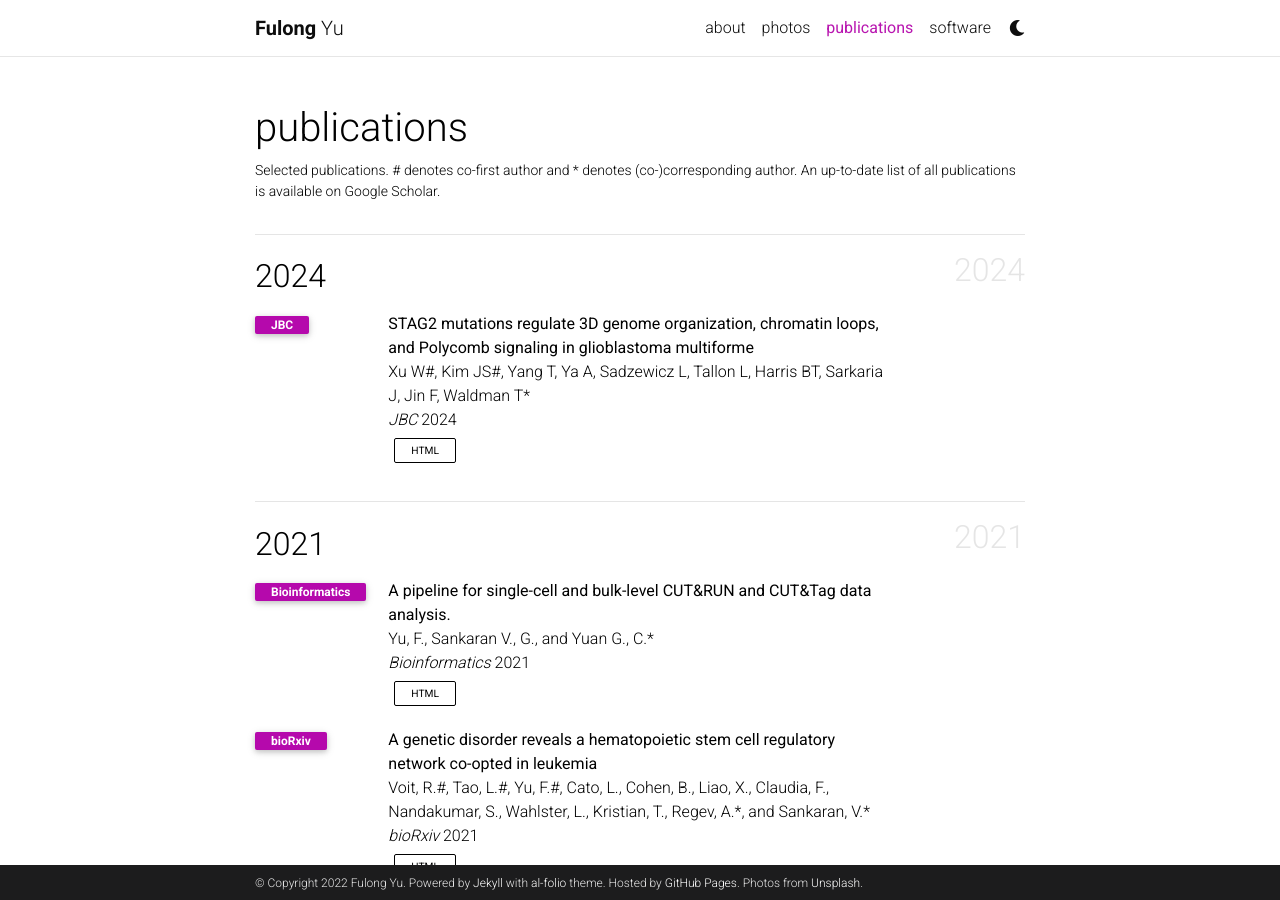
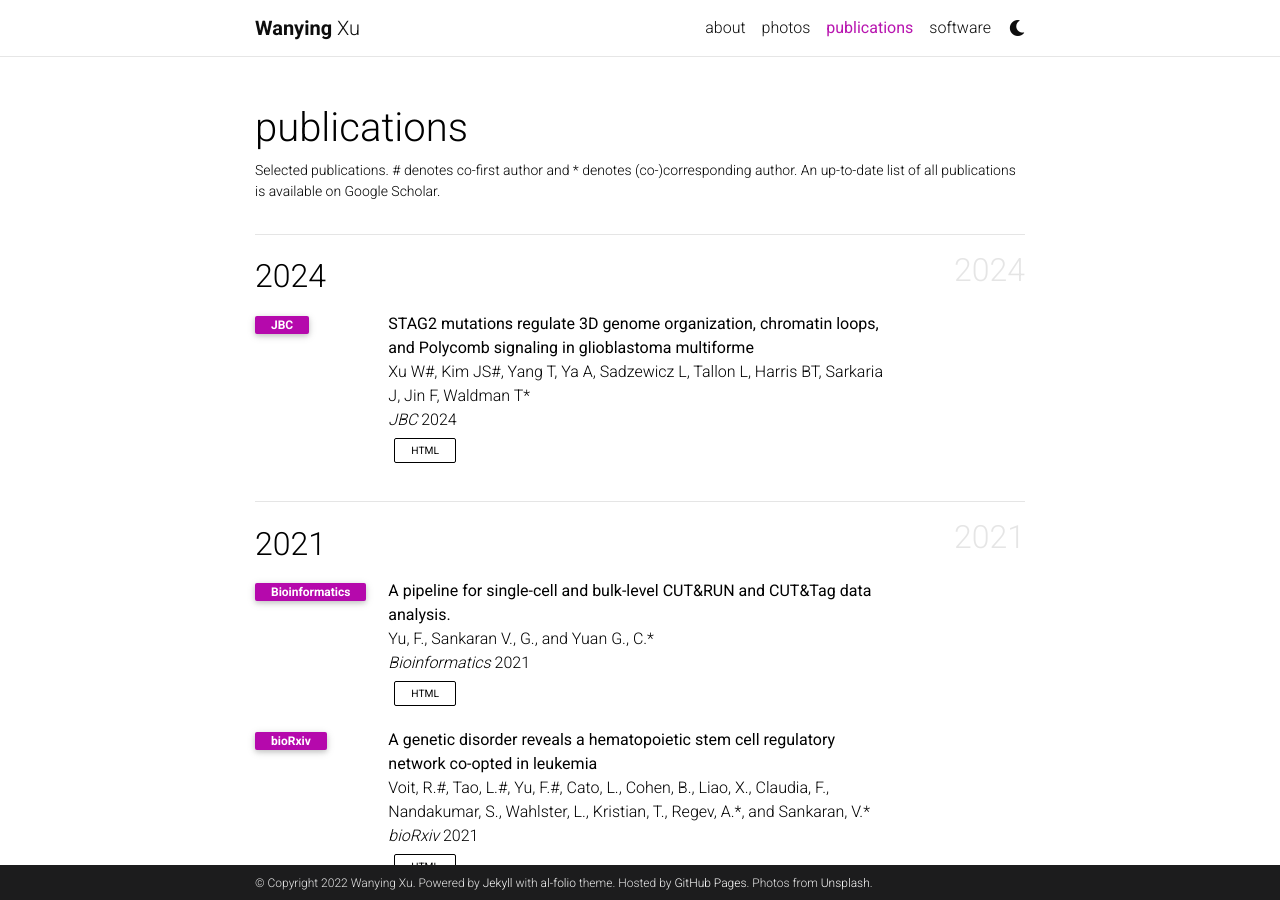
Before and after one commit to WanyingX/wy-xu.github.io, a Jekyll site: the page publications/index.html, which Jekyll copies as it is, in a window 1280 px wide and 900 px high. Built offline with Jekyll 4.4.1, drawn with Linux system fonts in a browser that asks for light colours; comment, search, counter and statistics services are not loaded; a style sheet for code colours, icons or effects is not loaded.

Commit message:
Update index.html

```diff
--- a/publications/index.html
+++ b/publications/index.html
@@ -55,7 +55,7 @@
       <!-- Nav Bar -->
       <nav id="navbar" class="navbar navbar-light navbar-expand-sm fixed-top">
         <div class="container">
-          <a class="navbar-brand title font-weight-lighter" href="https://wanyingx.github.io/wy-xu.github.io/"><span class="font-weight-bold">Fulong</span>   Yu</a>
+          <a class="navbar-brand title font-weight-lighter" href="https://wanyingx.github.io/wy-xu.github.io/"><span class="font-weight-bold">Wanying</span>   Xu</a>
           <!-- Navbar Toggle -->
           <button class="navbar-toggler collapsed ml-auto" type="button" data-toggle="collapse" data-target="#navbarNav" aria-controls="navbarNav" aria-expanded="false" aria-label="Toggle navigation">
             <span class="sr-only">Toggle navigation</span>
@@ -399,7 +399,7 @@
     <!-- Footer -->
     <footer class="fixed-bottom">
       <div class="container mt-0">
-        © Copyright 2022 Fulong  Yu. Powered by <a href="https://jekyllrb.com/" target="_blank" rel="noopener noreferrer">Jekyll</a> with <a href="https://github.com/alshedivat/al-folio" target="_blank" rel="noopener noreferrer">al-folio</a> theme. Hosted by <a href="https://pages.github.com/" target="_blank" rel="noopener noreferrer">GitHub Pages</a>. Photos from <a href="https://unsplash.com" target="_blank" rel="noopener noreferrer">Unsplash</a>.
+        © Copyright 2022 Wanying  Xu. Powered by <a href="https://jekyllrb.com/" target="_blank" rel="noopener noreferrer">Jekyll</a> with <a href="https://github.com/alshedivat/al-folio" target="_blank" rel="noopener noreferrer">al-folio</a> theme. Hosted by <a href="https://pages.github.com/" target="_blank" rel="noopener noreferrer">GitHub Pages</a>. Photos from <a href="https://unsplash.com" target="_blank" rel="noopener noreferrer">Unsplash</a>.
 
       </div>
     </footer>
```
